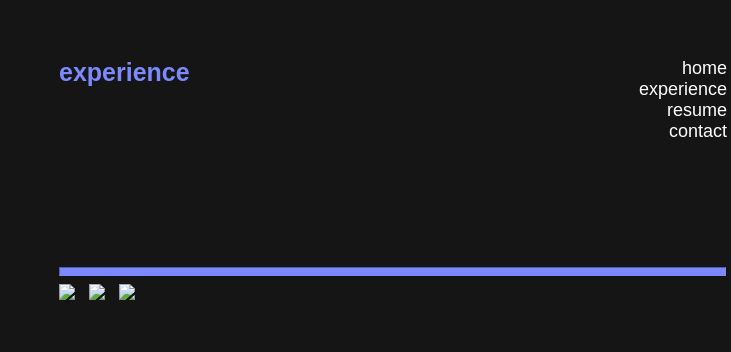
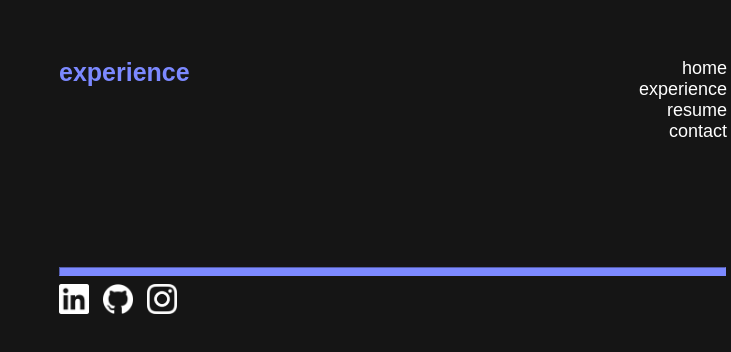
Before and after one commit to RichardTrieu6/RichardTrieu6.github.io, a plain HTML site: page html/experience.html in a window 1280 px wide. Shown: the whole page, without its empty margins (549-1280 px from the left). Drawn offline with Linux system fonts and the light colour scheme; a web font is replaced by a local one.

Commit message:
Update experience.html

```diff
--- a/html/experience.html
+++ b/html/experience.html
@@ -15,9 +15,9 @@
         <p class="title">experience</p>
       </div>
       <div class="right_align">
-        <a class="link" href="home.html"> home </a>
+        <a class="link" href="../index.html"> home </a>
         <a class="link" href="experience.html">experience</a>
-        <a class="link" href="../Trieu, Richard - Resume-2.pdf" target="_blank">resume</a>
+        <a class="link" href="../assets/RichardTrieu_Resume.pdf" target="_blank">resume</a>
         <a class="link" href="mailto: richardtrieu06@gmail.com" target="_blank">contact</a>
       </div>
     </div>
@@ -29,9 +29,9 @@
 
     <hr class="bottom_line">
     <div class="image_container">
-      <a href="https://www.linkedin.com/in/richard-trieu6/" target="_blank"><img class="icon" src="../linkedin_icon.png"></a>
-      <a href="https://github.com/RichardTrieu6" target="_blank"><img class="icon" src="../github_icon.png"></a>
-      <a href="https://www.instagram.com/richard.trieu/" target="_blank"><img class="icon" src="../instagram_icon.png"></a>
+      <a href="https://www.linkedin.com/in/richard-trieu6/" target="_blank"><img class="icon" src="../assets/linkedin_icon.png"></a>
+      <a href="https://github.com/RichardTrieu6" target="_blank"><img class="icon" src="../assets/github_icon.png"></a>
+      <a href="https://www.instagram.com/richard.trieu/" target="_blank"><img class="icon" src="../assets/instagram_icon.png"></a>
     </div>
   </body>
 </html>
```
